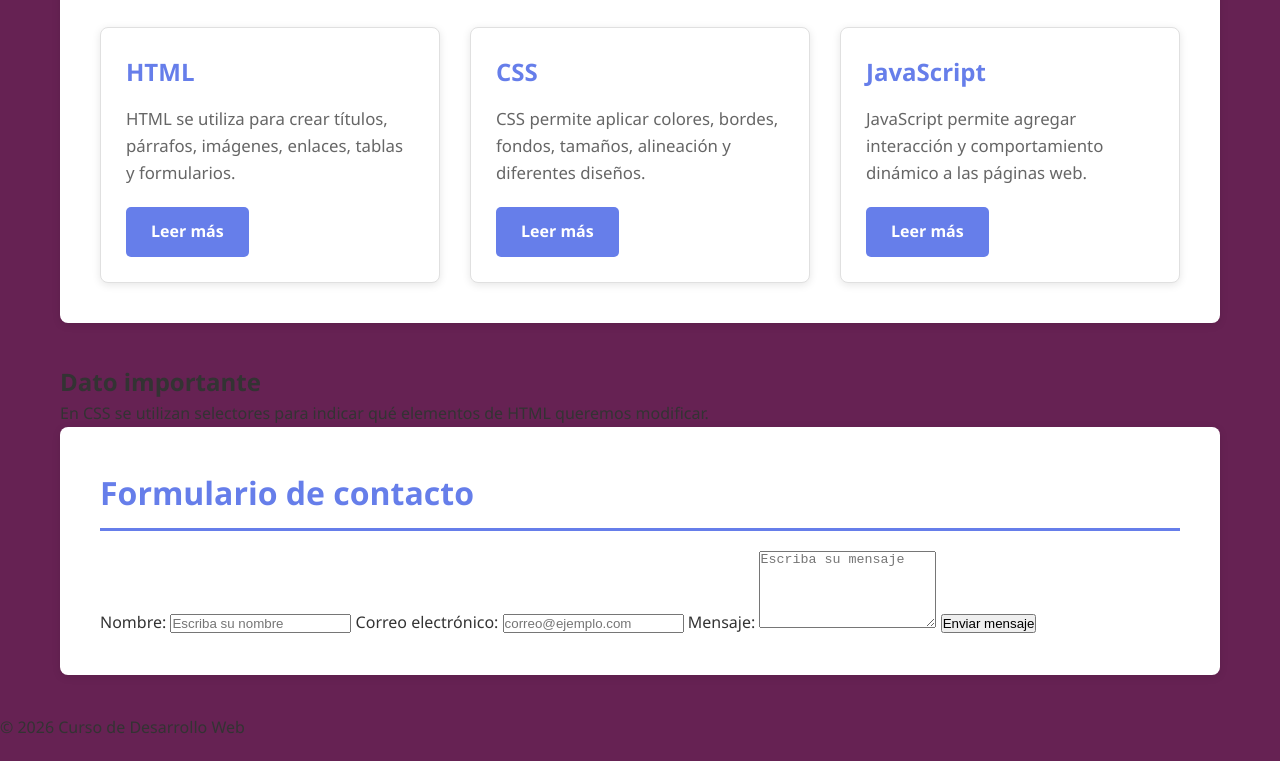
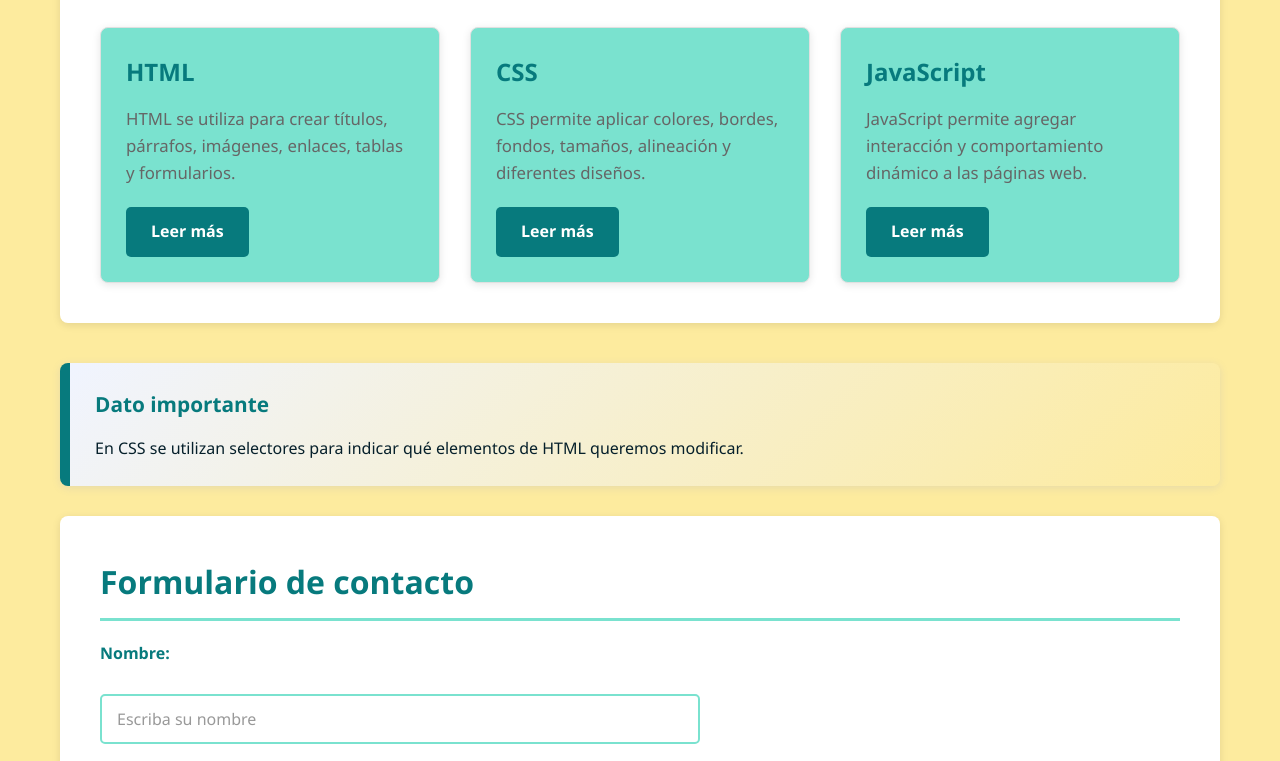
Before and after one commit to carloselias/Paginas-CSS, a plain HTML site: page index.html in a window 1280 px wide. Shown: the part 1106-1867 px from the top of the page. Drawn offline with Linux system fonts and the light colour scheme.

Commit message:
commit final

```diff
--- a/css/estilos2.css
+++ b/css/estilos2.css
@@ -11,8 +11,8 @@
 body {
     font-family: 'Segoe UI', Tahoma, Geneva, Verdana, sans-serif;
     line-height: 1.6;
-    color: #333;
-    background-color: #662253;
+    color: #06202B;
+    background-color: #FDEB9E;
 }
 
 /* ===========================
@@ -20,7 +20,7 @@ body {
    =========================== */
 
 #encabezado {
-    background: linear-gradient(135deg, #667eea 0%, #764ba2 100%);
+    background: linear-gradient(135deg, #7AE2CF 0%, #077A7D 100%);
     color: white;
     padding: 40px 20px;
     text-align: center;
@@ -90,16 +90,16 @@ main {
 }
 
 .seccion h2 {
-    color: #667eea;
+    color: #077A7D;
     font-size: 2em;
     margin-bottom: 20px;
-    border-bottom: 3px solid #667eea;
+    border-bottom: 3px solid #7AE2CF;
     padding-bottom: 10px;
 }
 
 .seccion p {
     font-size: 1.05em;
-    color: #555;
+    color: #077A7D;
     margin-bottom: 20px;
 }
 
@@ -133,7 +133,7 @@ main {
    =========================== */
 
 .tarjeta {
-    background: white;
+    background: #7AE2CF;
     border: 1px solid #e0e0e0;
     border-radius: 8px;
     padding: 25px;
@@ -146,11 +146,11 @@ main {
 .tarjeta:hover {
     transform: translateY(-5px);
     box-shadow: 0 8px 16px rgba(0, 0, 0, 0.2);
-    border-color: #667eea;
+    border-color: #077A7D;
 }
 
 .tarjeta h3 {
-    color: #667eea;
+    color: #077A7D;
     font-size: 1.5em;
     margin-bottom: 15px;
 }
@@ -167,7 +167,7 @@ main {
 
 .boton {
     display: inline-block;
-    background-color: #667eea;
+    background-color: #077A7D;
     color: white;
     padding: 12px 25px;
     text-decoration: none;
@@ -179,12 +179,120 @@ main {
 }
 
 .boton:hover {
-    background-color: #764ba2;
+    background-color: #7AE2CF;
     transform: translateX(5px);
 }
 
 .boton:active {
     transform: translateX(5px) scale(0.98);
+}
+
+/* ===========================
+   INFORMACIÓN (ASIDE)
+   =========================== */
+
+.informacion {
+    background: linear-gradient(135deg, #f0f4ff 0%, #FDEB9E 100%);
+    border-left: 10px solid #077A7D;
+    border-radius: 8px;
+    padding: 25px;
+    margin: 30px 0;
+    box-shadow: 0 2px 8px rgba(102, 126, 234, 0.15);
+}
+
+.informacion h2 {
+    color: #077A7D;
+    font-size: 1.3em;
+    margin-bottom: 15px;
+    font-weight: 700;
+}
+
+.informacion p {
+    color: #06202B;
+    font-size: 1em;
+    line-height: 1.6;
+}
+
+/* ===========================
+   FORMULARIOS (FORM, INPUT, TEXTAREA)
+   =========================== */
+
+form {
+    display: flex;
+    flex-direction: column;
+    gap: 20px;
+    max-width: 600px;
+}
+
+label {
+    display: block;
+    color: #077A7D;
+    font-weight: 600;
+    margin-bottom: 8px;
+    font-size: 1em;
+}
+
+input[type="text"],
+input[type="email"],
+textarea {
+    width: 100%;
+    padding: 12px 15px;
+    border: 2px solid #7AE2CF;
+    border-radius: 5px;
+    font-family: 'Segoe UI', Tahoma, Geneva, Verdana, sans-serif;
+    font-size: 1em;
+    color: #06202B;
+    background-color: #ffffff;
+    transition: all 0.3s ease;
+    box-sizing: border-box;
+}
+
+input[type="text"]::placeholder,
+input[type="email"]::placeholder,
+textarea::placeholder {
+    color: #999;
+}
+
+input[type="text"]:focus,
+input[type="email"]:focus,
+textarea:focus {
+    outline: none;
+    border-color: #077A7D;
+    box-shadow: 0 0 8px rgba(7, 122, 125, 0.3);
+    background-color: #f9feff;
+}
+
+textarea {
+    resize: vertical;
+    min-height: 120px;
+    font-size: 0.95em;
+    line-height: 1.5;
+}
+
+form button {
+    background-color: #077A7D;
+    color: white;
+    padding: 14px 30px;
+    border: none;
+    border-radius: 5px;
+    font-weight: 700;
+    font-size: 1.05em;
+    cursor: pointer;
+    transition: all 0.3s ease;
+    letter-spacing: 0.5px;
+    align-self: flex-start;
+}
+
+form button:hover {
+    background-color: #7AE2CF;
+    color: #077A7D;
+    transform: translateY(-2px);
+    box-shadow: 0 4px 12px rgba(7, 122, 125, 0.3);
+}
+
+form button:active {
+    transform: translateY(0);
+    box-shadow: 0 2px 6px rgba(7, 122, 125, 0.2);
 }
 
 /* ===========================
--- a/index.html
+++ b/index.html
@@ -8,7 +8,7 @@
     <title>Introducción a CSS</title>
 
     <!-- Conexión con el archivo CSS -->
-    <link rel="stylesheet" href="/css/estilos2.css">
+    <link rel="stylesheet" href="./css/estilos2.css">
 </head>
 
 <body>
```
